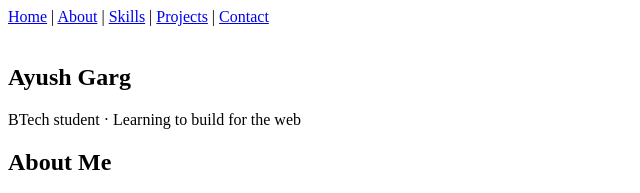
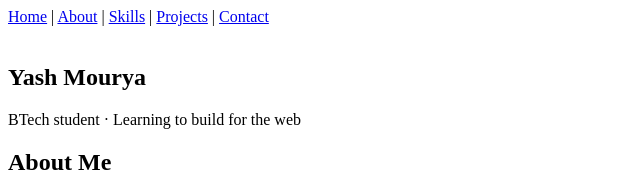
Before and after one commit to garg23207-lab/Web-Devlopment-project, a plain HTML site: page Assigment 1_files/index.html in a window 1280 px wide. Shown: the top 193 px of the page, 0-640 px from the left. Drawn offline with Linux system fonts and the light colour scheme.

Commit message:
first commit

```diff
--- a/Assigment 1_files/index.html
+++ b/Assigment 1_files/index.html
@@ -20,7 +20,7 @@
     <br>
 
     <section id="home">
-        <h1>Ayush Garg</h1>
+        <h1>Yash Mourya</h1>
         <p>BTech student · Learning to build for the web</p>
     </section>
 
```
